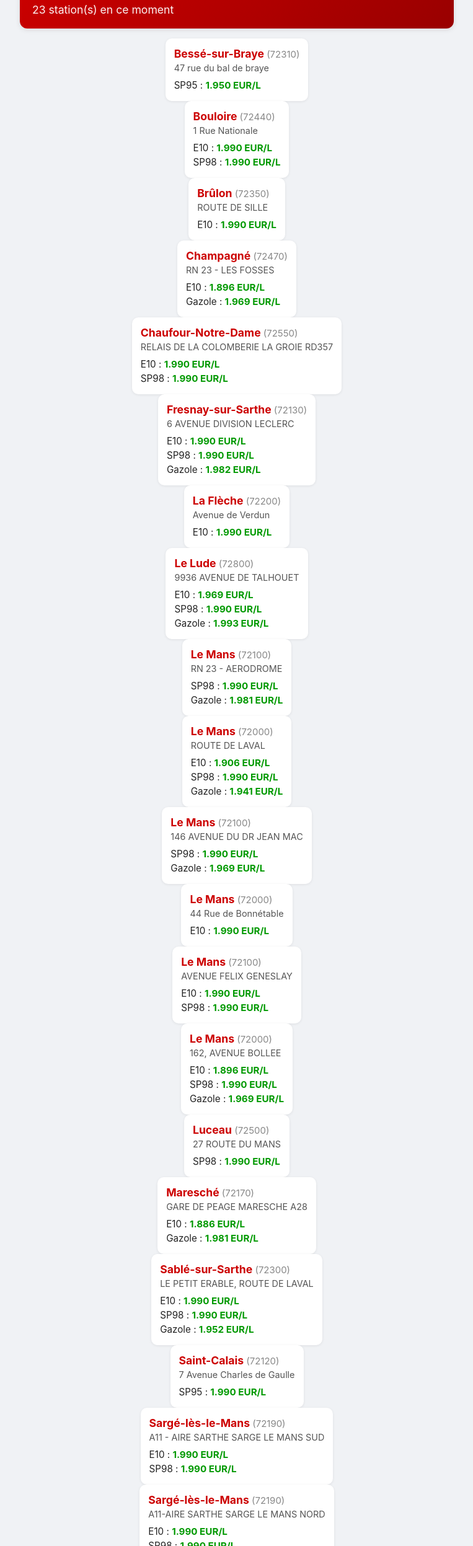
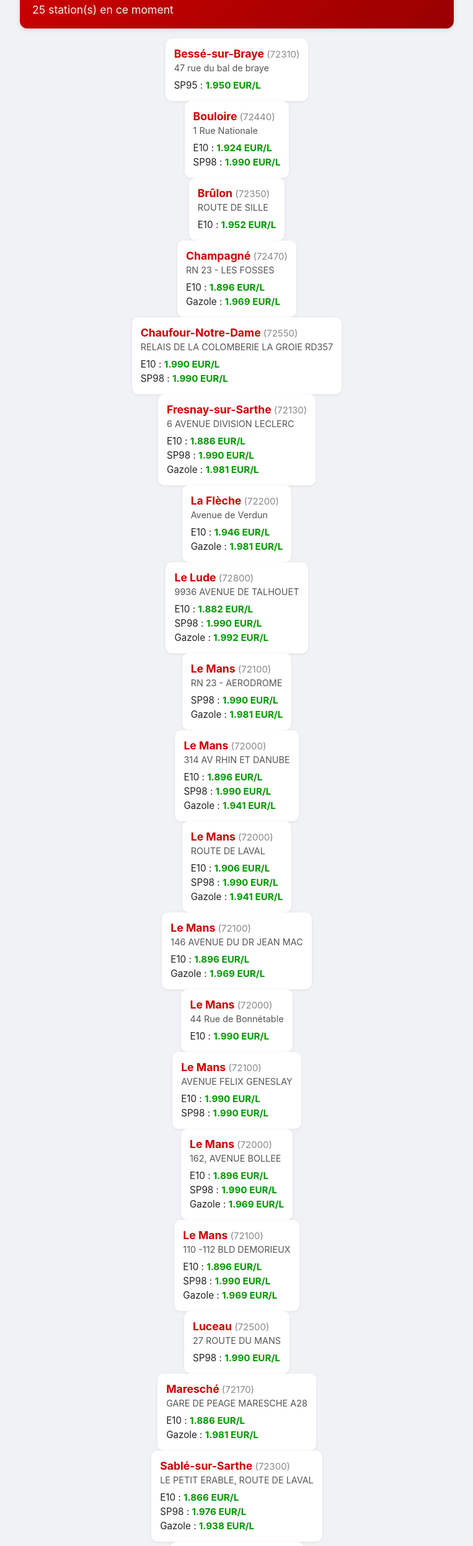
Before and after one commit to abdelziane979-eng/alerte-total-sarthe, a plain HTML site: page index.html in a window 1280 px wide. Shown: the part 66-2560 px from the top of the page at 62% size, without its empty margins (258-1021 px from the left). Drawn offline with Linux system fonts and the light colour scheme.

Commit message:
MAJ auto

```diff
--- a/index.html
+++ b/index.html
@@ -41,7 +41,7 @@
 <body>
 <header>
   <h1>TotalEnergies Sarthe &lt; 2 EUR/L</h1>
-  <div class="compteur">23 station(s) en ce moment</div>
+  <div class="compteur">25 station(s) en ce moment</div>
 </header>
 
         <div class="station">
@@ -53,13 +53,13 @@
         <div class="station">
             <div class="ville">Bouloire <span class="cp">(72440)</span></div>
             <div class="adresse">1 Rue Nationale</div>
-            <div class="carburant">E10 : <span class="prix">1.990 EUR/L</span></div><div class="carburant">SP98 : <span class="prix">1.990 EUR/L</span></div>
+            <div class="carburant">E10 : <span class="prix">1.924 EUR/L</span></div><div class="carburant">SP98 : <span class="prix">1.990 EUR/L</span></div>
 
         </div>
         <div class="station">
             <div class="ville">Brûlon <span class="cp">(72350)</span></div>
             <div class="adresse">ROUTE DE SILLE</div>
-            <div class="carburant">E10 : <span class="prix">1.990 EUR/L</span></div>
+            <div class="carburant">E10 : <span class="prix">1.952 EUR/L</span></div>
 
         </div>
         <div class="station">
@@ -77,25 +77,31 @@
         <div class="station">
             <div class="ville">Fresnay-sur-Sarthe <span class="cp">(72130)</span></div>
             <div class="adresse">6 AVENUE DIVISION LECLERC</div>
-            <div class="carburant">E10 : <span class="prix">1.990 EUR/L</span></div><div class="carburant">SP98 : <span class="prix">1.990 EUR/L</span></div><div class="carburant">Gazole : <span class="prix">1.982 EUR/L</span></div>
+            <div class="carburant">E10 : <span class="prix">1.886 EUR/L</span></div><div class="carburant">SP98 : <span class="prix">1.990 EUR/L</span></div><div class="carburant">Gazole : <span class="prix">1.981 EUR/L</span></div>
 
         </div>
         <div class="station">
             <div class="ville">La Flèche <span class="cp">(72200)</span></div>
             <div class="adresse">Avenue de Verdun</div>
-            <div class="carburant">E10 : <span class="prix">1.990 EUR/L</span></div>
+            <div class="carburant">E10 : <span class="prix">1.946 EUR/L</span></div><div class="carburant">Gazole : <span class="prix">1.981 EUR/L</span></div>
 
         </div>
         <div class="station">
             <div class="ville">Le Lude <span class="cp">(72800)</span></div>
             <div class="adresse">9936 AVENUE DE TALHOUET</div>
-            <div class="carburant">E10 : <span class="prix">1.969 EUR/L</span></div><div class="carburant">SP98 : <span class="prix">1.990 EUR/L</span></div><div class="carburant">Gazole : <span class="prix">1.993 EUR/L</span></div>
+            <div class="carburant">E10 : <span class="prix">1.882 EUR/L</span></div><div class="carburant">SP98 : <span class="prix">1.990 EUR/L</span></div><div class="carburant">Gazole : <span class="prix">1.992 EUR/L</span></div>
 
         </div>
         <div class="station">
             <div class="ville">Le Mans <span class="cp">(72100)</span></div>
             <div class="adresse">RN 23 - AERODROME</div>
             <div class="carburant">SP98 : <span class="prix">1.990 EUR/L</span></div><div class="carburant">Gazole : <span class="prix">1.981 EUR/L</span></div>
+
+        </div>
+        <div class="station">
+            <div class="ville">Le Mans <span class="cp">(72000)</span></div>
+            <div class="adresse">314 AV RHIN ET DANUBE</div>
+            <div class="carburant">E10 : <span class="prix">1.896 EUR/L</span></div><div class="carburant">SP98 : <span class="prix">1.990 EUR/L</span></div><div class="carburant">Gazole : <span class="prix">1.941 EUR/L</span></div>
 
         </div>
         <div class="station">
@@ -107,7 +113,7 @@
         <div class="station">
             <div class="ville">Le Mans <span class="cp">(72100)</span></div>
             <div class="adresse">146 AVENUE DU DR JEAN MAC</div>
-            <div class="carburant">SP98 : <span class="prix">1.990 EUR/L</span></div><div class="carburant">Gazole : <span class="prix">1.969 EUR/L</span></div>
+            <div class="carburant">E10 : <span class="prix">1.896 EUR/L</span></div><div class="carburant">Gazole : <span class="prix">1.969 EUR/L</span></div>
 
         </div>
         <div class="station">
@@ -129,6 +135,12 @@
 
         </div>
         <div class="station">
+            <div class="ville">Le Mans <span class="cp">(72100)</span></div>
+            <div class="adresse">110 -112 BLD DEMORIEUX</div>
+            <div class="carburant">E10 : <span class="prix">1.896 EUR/L</span></div><div class="carburant">SP98 : <span class="prix">1.990 EUR/L</span></div><div class="carburant">Gazole : <span class="prix">1.969 EUR/L</span></div>
+
+        </div>
+        <div class="station">
             <div class="ville">Luceau <span class="cp">(72500)</span></div>
             <div class="adresse">27 ROUTE DU MANS</div>
             <div class="carburant">SP98 : <span class="prix">1.990 EUR/L</span></div>
@@ -143,7 +155,7 @@
         <div class="station">
             <div class="ville">Sablé-sur-Sarthe <span class="cp">(72300)</span></div>
             <div class="adresse">LE PETIT ERABLE, ROUTE DE LAVAL</div>
-            <div class="carburant">E10 : <span class="prix">1.990 EUR/L</span></div><div class="carburant">SP98 : <span class="prix">1.990 EUR/L</span></div><div class="carburant">Gazole : <span class="prix">1.952 EUR/L</span></div>
+            <div class="carburant">E10 : <span class="prix">1.866 EUR/L</span></div><div class="carburant">SP98 : <span class="prix">1.976 EUR/L</span></div><div class="carburant">Gazole : <span class="prix">1.938 EUR/L</span></div>
 
         </div>
         <div class="station">
@@ -173,15 +185,15 @@
         <div class="station">
             <div class="ville">Écommoy <span class="cp">(72220)</span></div>
             <div class="adresse">LE SOLEIL</div>
-            <div class="carburant">E10 : <span class="prix">1.915 EUR/L</span></div><div class="carburant">SP98 : <span class="prix">1.990 EUR/L</span></div>
+            <div class="carburant">E10 : <span class="prix">1.916 EUR/L</span></div><div class="carburant">SP98 : <span class="prix">1.990 EUR/L</span></div>
 
         </div>
         <div class="station">
             <div class="ville">Écommoy <span class="cp">(72220)</span></div>
             <div class="adresse">CENTRE COMMERCIAL LE BELINOIS</div>
-            <div class="carburant">E10 : <span class="prix">1.929 EUR/L</span></div>
+            <div class="carburant">E10 : <span class="prix">1.909 EUR/L</span></div><div class="carburant">Gazole : <span class="prix">1.995 EUR/L</span></div>
 
         </div>
-<div class="date">Derniere mise a jour : 27/11/2026 a 05h52</div>
+<div class="date">Derniere mise a jour : 27/11/2026 a 15h27</div>
 </body>
 </html>
--- a/recap_dernier.json
+++ b/recap_dernier.json
@@ -1,4 +1,4 @@
 {
-  "date": "2026-11-26",
-  "heure_envoi": "2026-11-26T15:04:07.241726+01:00"
+  "date": "2026-11-27",
+  "heure_envoi": "2026-11-27T15:27:47.424731+01:00"
 }
```
Also changed, not shown: etats_stocks.json (+10 -10 lines).
